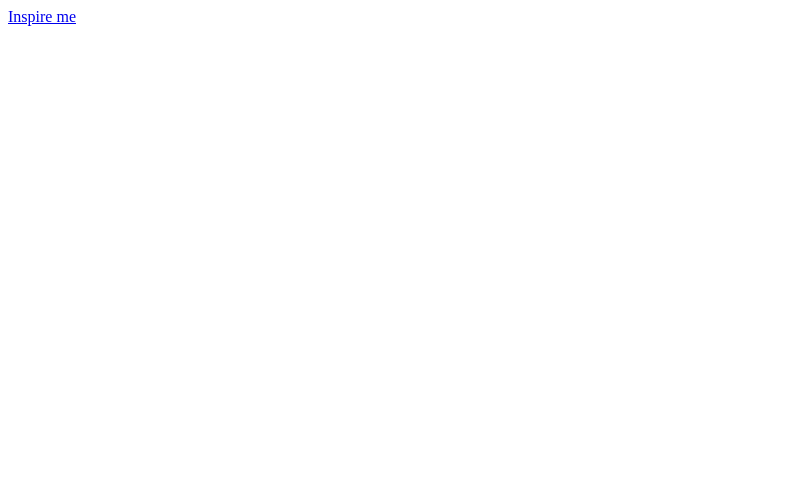
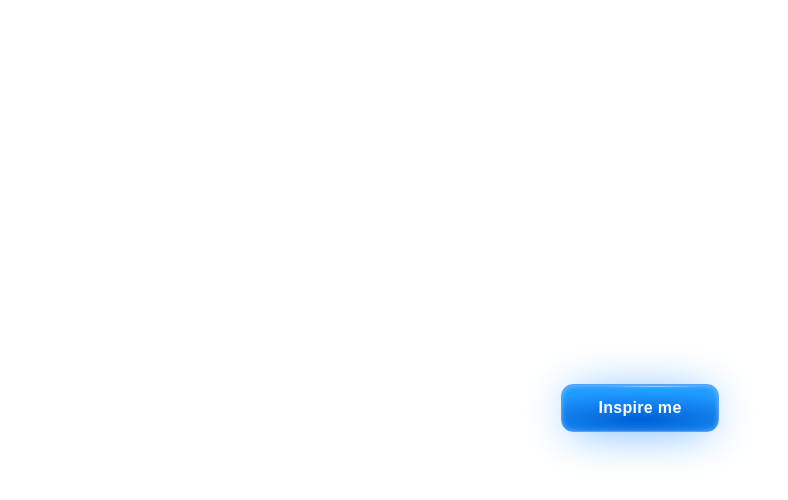
Before and after one commit to cescps/inspire.webs, a plain HTML site: page index.html in a window 1280 px wide. Shown: the whole page, without its empty margins (0-788 px from the left). Drawn offline with Linux system fonts and the light colour scheme.

Commit message:
Update style.css

```diff
--- a/style.css
+++ b/style.css
@@ -1,36 +1,129 @@
-body
-  min-height: 100vh
-  font-family: 'Poppins', sans-serif
-  display: flex
-  justify-content: center
-  align-items: center
-  background: white
+body {
+  min-height: 100vh;
+  font-family: 'Poppins', sans-serif;
+  display: flex;
+  justify-content: center;
+  align-items: center;
+  background: white;
+}
 
-*
-  box-sizing: border-box
+* {
+  box-sizing: border-box;
+}
 
-.btn-candy
-  position: relative
-  text-decoration: none
-  padding: 12px 36px
-  background: radial-gradient(95% 60% at 50% 75%, #005FD6 0%, #209BFF 100%)
-  border: 1px solid #54A1FD
-  box-shadow: 0px 4px 48px -12px #1187FF, inset 0px 1px 8px -4px #FFFFFF
-  border-radius: 12px
-  color: white
-  font-size: 16px
-  line-height: 22px
-  font-weight: 600
-  letter-spacing: .02em
-  transition: all .2s ease
-  -webkit-tap-highlight-color: rgba(255,255,255,0)
-  &:after
-    content: ''
-    position: absolute
-    width: 60%
-    height: 1px
-    background: linear-gradient(to right, rgba(white,0), rgba(white,.5), rgba(white,0))
-    top: 1px
-    right: 10%
-  &:active
-    transform: scale(.98) rotate(1deg)
+.btn-candy {
+  position: relative;
+  text-decoration: none;
+  padding: 12px 36px;
+  background: radial-gradient(95% 60% at 50% 75%, #005FD6 0%, #209BFF 100%);
+  border: 1px solid #54A1FD;
+  box-shadow: 0px 4px 48px -12px #1187FF, inset 0px 1px 8px -4px #FFFFFF;
+  border-radius: 12px;
+  color: white;
+  font-size: 16px;
+  line-height: 22px;
+  font-weight: 600;
+  letter-spacing: .02em;
+  transition: all .2s ease;
+  -webkit-tap-highlight-color: rgba(255, 255, 255, 0);
+}
+
+.btn-candy:after {
+  content: '';
+  position: absolute;
+  width: 60%;
+  height: 1px;
+  background: linear-gradient(to right, rgba(255, 255, 255, 0), rgba(255, 255, 255, 0.5), rgba(255, 255, 255, 0));
+  top: 1px;
+  right: 10%;
+}
+
+.btn-candy:active {
+  transform: scale(.98) rotate(1deg);
+}
+body {
+  min-height: 100vh;
+  font-family: 'Poppins', sans-serif;
+  display: flex;
+  justify-content: center;
+  align-items: center;
+  background: white;
+}
+
+* {
+  box-sizing: border-box;
+}
+
+.btn-candy {
+  position: relative;
+  text-decoration: none;
+  padding: 12px 36px;
+  background: radial-gradient(95% 60% at 50% 75%, #005FD6 0%, #209BFF 100%);
+  border: 1px solid #54A1FD;
+  box-shadow: 0px 4px 48px -12px #1187FF, inset 0px 1px 8px -4px #FFFFFF;
+  border-radius: 12px;
+  color: white;
+  font-size: 16px;
+  line-height: 22px;
+  font-weight: 600;
+  letter-spacing: .02em;
+  transition: all .2s ease;
+  -webkit-tap-highlight-color: rgba(255, 255, 255, 0);
+}
+
+.btn-candy:after {
+  content: '';
+  position: absolute;
+  width: 60%;
+  height: 1px;
+  background: linear-gradient(to right, rgba(255, 255, 255, 0), rgba(255, 255, 255, 0.5), rgba(255, 255, 255, 0));
+  top: 1px;
+  right: 10%;
+}
+
+.btn-candy:active {
+  transform: scale(.98) rotate(1deg);
+}
+body {
+  min-height: 100vh;
+  font-family: 'Poppins', sans-serif;
+  display: flex;
+  justify-content: center;
+  align-items: center;
+  background: white;
+}
+
+* {
+  box-sizing: border-box;
+}
+
+.btn-candy {
+  position: relative;
+  text-decoration: none;
+  padding: 12px 36px;
+  background: radial-gradient(95% 60% at 50% 75%, #005FD6 0%, #209BFF 100%);
+  border: 1px solid #54A1FD;
+  box-shadow: 0px 4px 48px -12px #1187FF, inset 0px 1px 8px -4px #FFFFFF;
+  border-radius: 12px;
+  color: white;
+  font-size: 16px;
+  line-height: 22px;
+  font-weight: 600;
+  letter-spacing: .02em;
+  transition: all .2s ease;
+  -webkit-tap-highlight-color: rgba(255, 255, 255, 0);
+}
+
+.btn-candy:after {
+  content: '';
+  position: absolute;
+  width: 60%;
+  height: 1px;
+  background: linear-gradient(to right, rgba(255, 255, 255, 0), rgba(255, 255, 255, 0.5), rgba(255, 255, 255, 0));
+  top: 1px;
+  right: 10%;
+}
+
+.btn-candy:active {
+  transform: scale(.98) rotate(1deg);
+}
```
